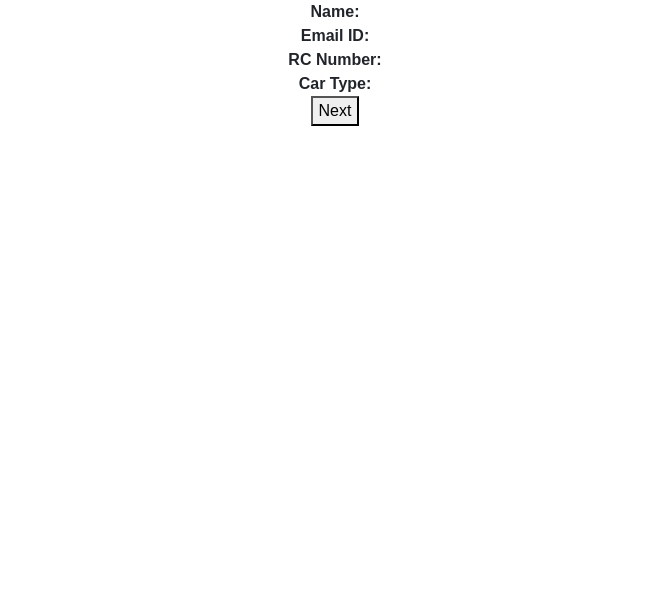
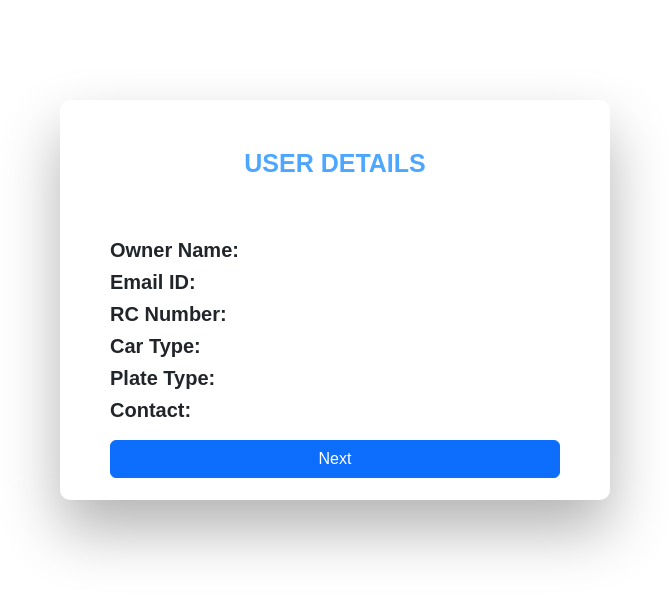
Before and after one commit to official-pac/smart-vision, an Angular app: page /car-details in a window 1280 px wide. Shown: the top 596 px of the page, without its empty margins (305-974 px from the left). Built offline with nearby package versions, Linux system fonts and the light colour scheme.

Commit message:
type: developemnt comment: added new ui for details page

```diff
--- a/src/app/components/car-details/car-details.component.css
+++ b/src/app/components/car-details/car-details.component.css
@@ -0,0 +1,54 @@
+h2 {
+    text-align: center;
+    font-size: 25px;
+    font-weight: 600;
+    text-transform: uppercase;
+    display: inline-block;
+    margin: 40px 8px 10px 8px;
+    color: #4da6ff;
+}
+
+h5 {
+    font-weight: 600;
+}
+
+.wrapper {
+    display: flex;
+    align-items: center;
+    flex-direction: column;
+    justify-content: center;
+    width: 100%;
+    min-height: 300px;
+    padding: 100px;
+}
+
+#formContent {
+    border-radius: 10px 10px 10px 10px;
+    background: #fff;
+    width: 90%;
+    max-width: 550px;
+    padding: 0px;
+    height: 400px;
+    -webkit-box-shadow: 0 30px 60px 0 rgba(0, 0, 0, 0.3);
+    box-shadow: 0 30px 60px 0 rgba(0, 0, 0, 0.3);
+    text-align: center;
+}
+
+input[type=text]:focus {
+    background-color: #fff;
+    border-bottom: 2px solid #5fbae9;
+}
+
+*:focus {
+    outline: none;
+}
+
+.rgform {
+    margin: 50px;
+    align-items: center;
+}
+
+.btnSubmit {
+    flex-direction: column;
+    margin-top: 10px;
+}
--- a/src/app/components/car-details/car-details.component.html
+++ b/src/app/components/car-details/car-details.component.html
@@ -1,20 +1,40 @@
-<div style="text-align: center;">
-    <span>
-        <label><b>Name: </b></label> {{userDetails?.ownerName}}
-    </span>
-    <br />
-    <span>
-        <label><b>Email ID: </b></label> {{userDetails?.emailId}}
-    </span>
-    <br />
-    <span>
-        <label><b>RC Number: </b></label> {{userDetails?.rcNumber}}
-    </span>
-    <br />
-    <span>
-        <label><b>Car Type: </b></label> {{userDetails?.carType}}
-    </span>
+<!-- new ui -->
+<div>
+    <div class="wrapper ">
+        <div id="formContent">
+            <h2 class="align-items-center mt-5">User Details</h2>
+            <div class="g-3 rgform">
+                <div class=" d-flex">
+                    <h5>Owner Name: </h5>&nbsp;&nbsp;
+                    <h6 class="align-items-center mt-1">{{userDetails?.ownerName}}</h6>
+                </div>
+                <div class=" d-flex">
+                    <h5>Email ID: </h5>&nbsp;&nbsp;
+                    <h6 class="align-items-center mt-1">{{userDetails?.emailId}}</h6>
+                </div>
+                <div class=" d-flex">
+                    <h5>RC Number: </h5>&nbsp;&nbsp;
+                    <h6 class="align-items-center mt-1">{{userDetails?.rcNumber}}</h6>
+                </div>
+                <div class=" d-flex">
+                    <h5>Car Type: </h5>&nbsp;&nbsp;
+                    <h6 class="align-items-center mt-1">{{userDetails?.carType}}</h6>
+                </div>
+                <div class=" d-flex">
+                    <h5>Plate Type: </h5>&nbsp;&nbsp;
+                    <h6 class="align-items-center mt-1">{{userDetails?.plateType}}</h6>
+                </div>
+                <div class=" d-flex">
+                    <h5>Contact: </h5>&nbsp;&nbsp;
+                    <h6 class="align-items-center mt-1">{{userDetails?.contact}}</h6>
+                </div>
+                <div class="d-flex btnSubmit">
+                    <button class="btn btn-primary" type="button" (click)="navigate()">Next</button>
+                </div>
+            </div>
+            <!-- <div class="d-grid gap-2 col-6 mx-auto">
+                <button class="btn btn-primary" type="button" (click)="navigate()">Next</button>
+            </div> -->
+        </div>
+    </div>
 </div>
-<div  style="text-align: center;">
-    <button type="button" (click)="navigate()">Next</button>
-</div>
```
